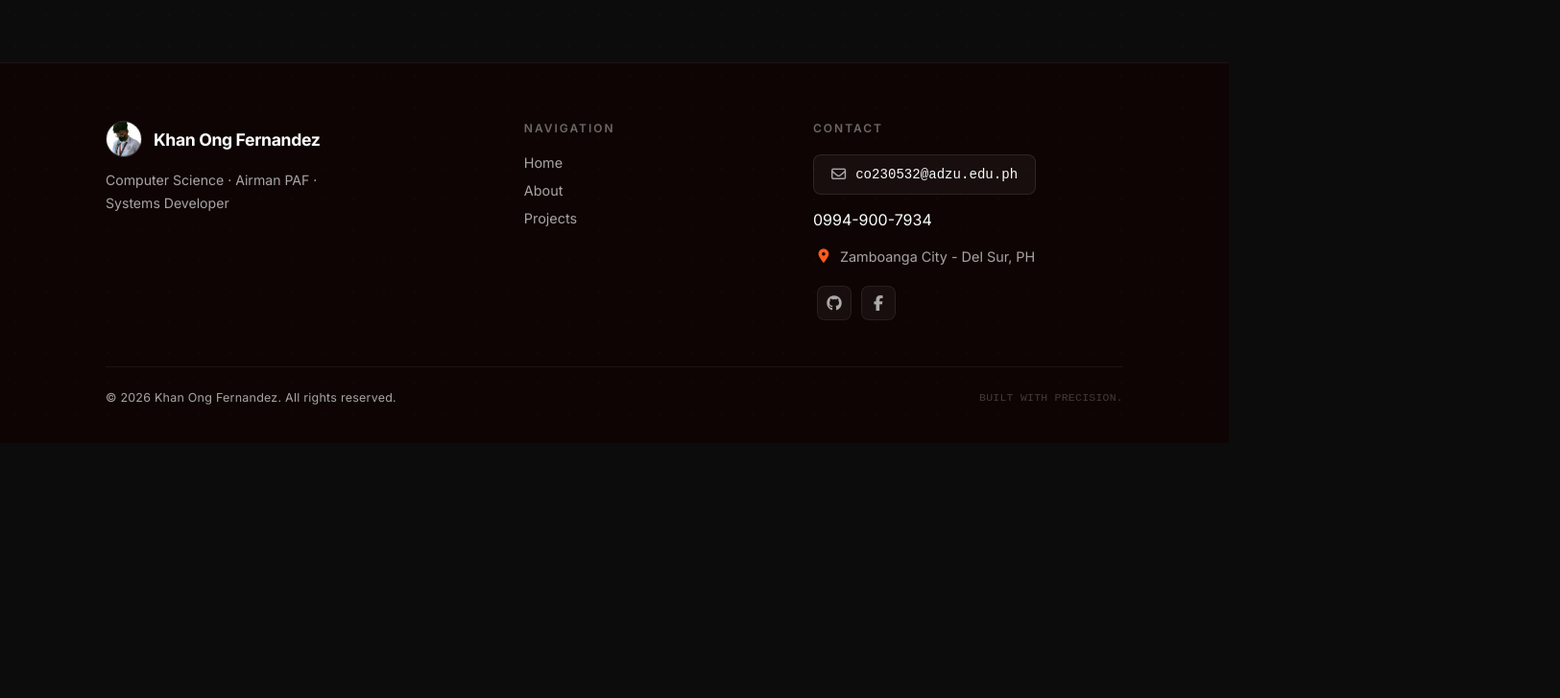
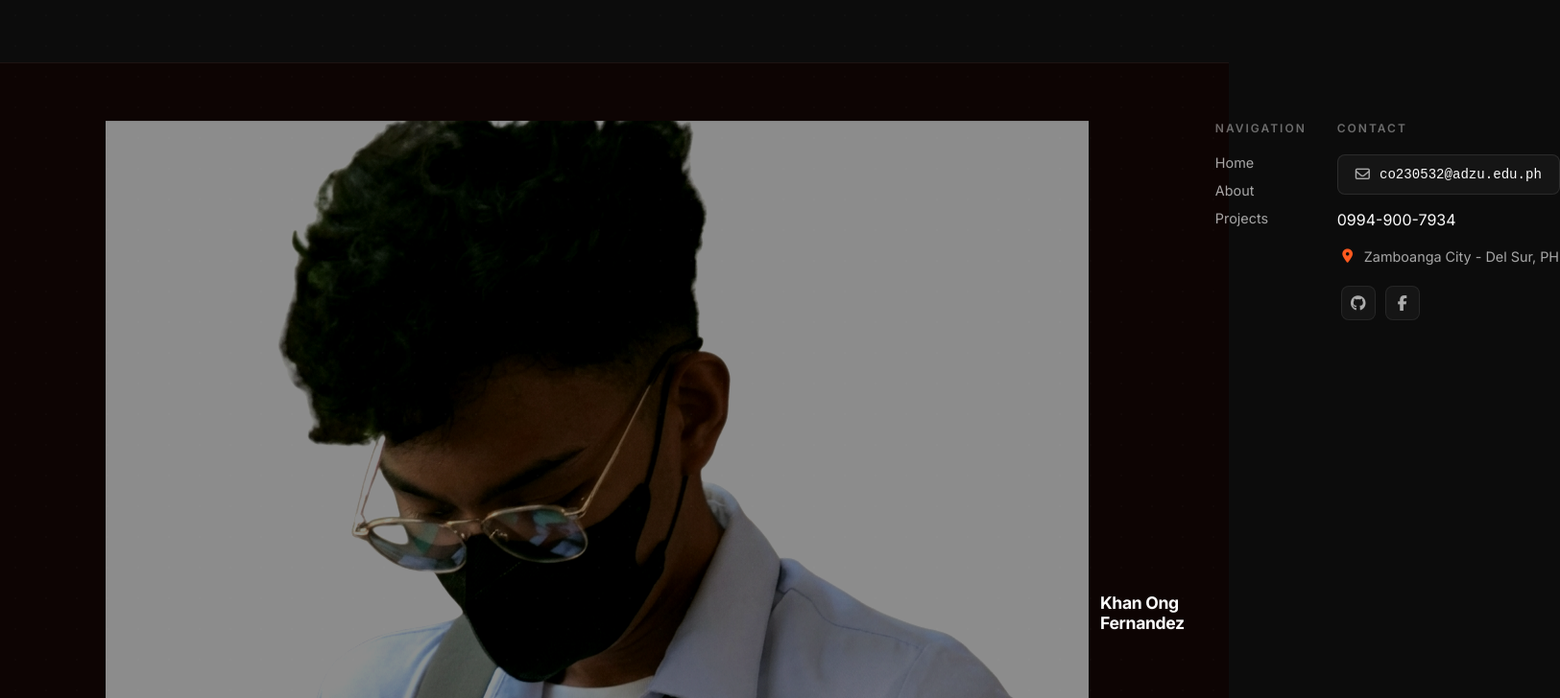
Before and after one commit to co230532-a11y/Internship-Portfolio, an Astro site: page / in a window 1280 px wide. Shown: the part 6400-7128 px from the top of the page at 96% size, 1625 px wide, since content can reach past the window. Before the commit the page ends 6862 px from the top, so only its background shows below. Built offline with nearby package versions, Linux system fonts and the light colour scheme; Astro itself is replaced by a stand-in of ours; no server answers.

Commit message:
fix: explicit base path for github pages asset hosting

```diff
--- a/astro.config.mjs
+++ b/astro.config.mjs
@@ -1,11 +1,8 @@
-// @ts-check
 import { defineConfig } from "astro/config";
-
 import react from "@astrojs/react";
 
-// https://astro.build/config
 export default defineConfig({
   integrations: [react()],
   site: "https://co230532-a11y.github.io",
-  base: "/",
+  base: "/internship-portfolio",
 });
--- a/src/components/Footer.jsx
+++ b/src/components/Footer.jsx
@@ -17,9 +17,9 @@ function Footer() {
           <div className="footer-brand">
             <div className="brand-header">
               <img
-                src="/me.png"
-                alt="Khan Ong Fernandez"
-                className="brand-avatar"
+                src="/internship-portfolio/me.png"
+                alt="Khan Ong Fernandez Portrait"
+                className="blended-portrait"
               />
               <span className="brand-name">Khan Ong Fernandez</span>
             </div>
--- a/src/components/Hero.jsx
+++ b/src/components/Hero.jsx
@@ -6,7 +6,7 @@ function Hero() {
       <div className="hero-image-container">
         {/* 2. Use the variable inside curly braces {} instead of a string path */}
         <img
-          src="/me.png"
+          src="me.png"
           alt="Khan Ong Fernandez Portrait"
           className="blended-portrait"
         />
```
